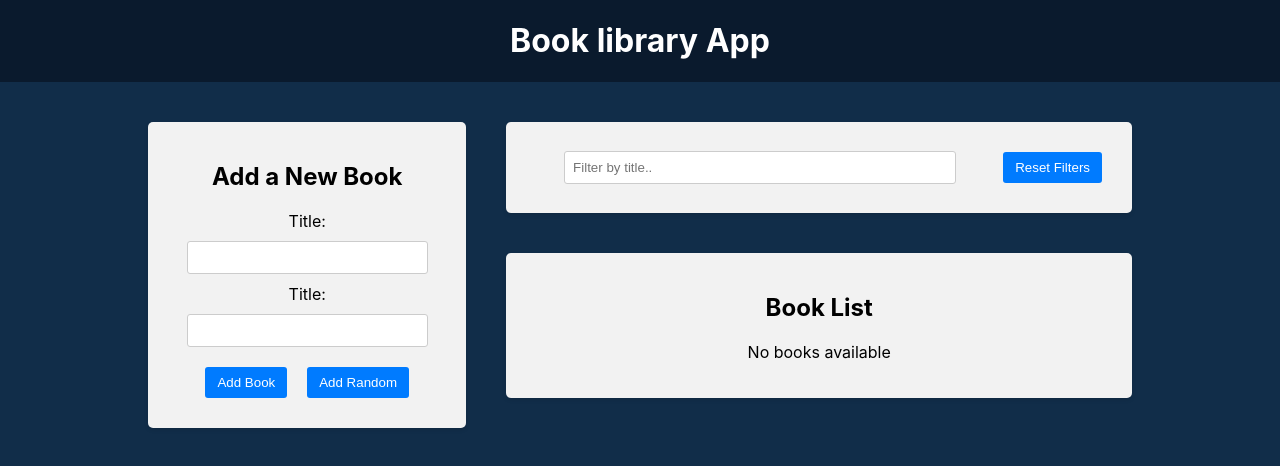
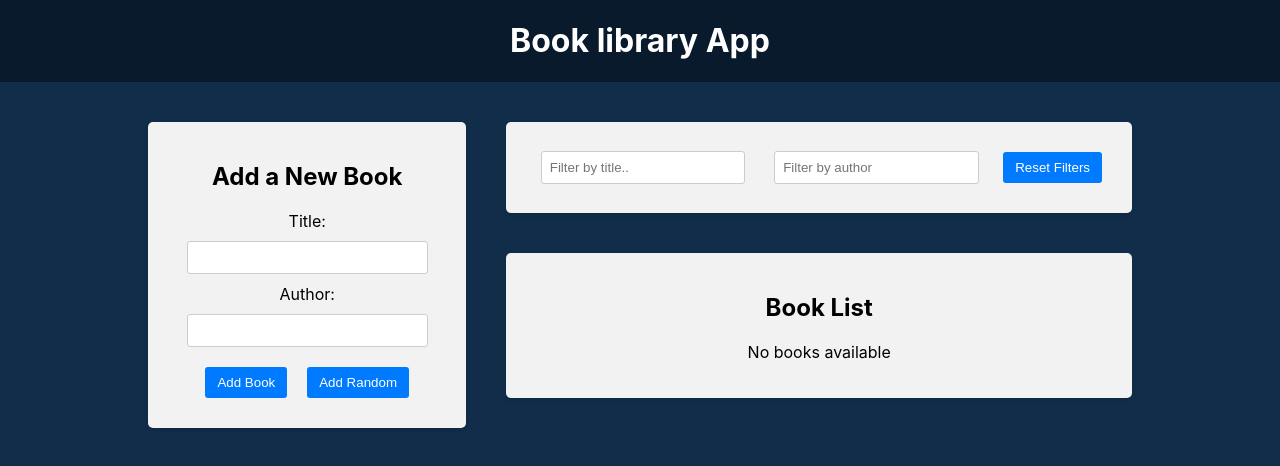
Before and after one commit to VictorSocinschi/30-react-redux, a React (Create React App) app in the folder frontend/: page / in a window 1280 px wide. Shown: the top 466 px of the page. Built offline with nearby package versions, Linux system fonts and the light colour scheme.

Commit message:
Added  Filter by Author

```diff
--- a/frontend/src/components/BookForm/BookForm.js
+++ b/frontend/src/components/BookForm/BookForm.js
@@ -40,7 +40,7 @@
           />
         </div>
         <div>
-          <label htmlFor="author">Title:</label>
+          <label htmlFor="author">Author:</label>
           <input
             type="text"
             id="author"
--- a/frontend/src/components/BookList/BookList.js
+++ b/frontend/src/components/BookList/BookList.js
@@ -1,12 +1,16 @@
 import { useSelector, useDispatch } from "react-redux";
 import { BsBookmarkStar, BsBookmarkStarFill } from "react-icons/bs";
 import { deleteBook, toggleFavorite } from "../../redux/books/actionCreators";
-import { selectTitleFilter } from "../../redux/slices/filterSlice";
+import {
+  selectTitleFilter,
+  selectAuthorFilter,
+} from "../../redux/slices/filterSlice";
 import "./BookList.css";
 
 const BookList = () => {
   const books = useSelector((state) => state.books);
   const titleFilter = useSelector(selectTitleFilter);
+  const authorFilter = useSelector(selectAuthorFilter);
   const dispatch = useDispatch();
 
   const handleDeleteBook = (id) => {
@@ -21,7 +25,10 @@
     const matchesTitle = book.title
       .toLowerCase()
       .includes(titleFilter.toLowerCase());
-    return matchesTitle;
+    const matchesAuthor = book.author
+      .toLowerCase()
+      .includes(authorFilter.toLowerCase());
+    return matchesTitle && matchesAuthor;
   });
 
   return (
--- a/frontend/src/components/Filter/Filter.js
+++ b/frontend/src/components/Filter/Filter.js
@@ -1,8 +1,10 @@
 import { useDispatch, useSelector } from "react-redux";
 import {
   setTitleFilter,
+  setAuthorFilter,
   resetFilters,
   selectTitleFilter,
+  selectAuthorFilter,
 } from "../../redux/slices/filterSlice";
 
 import "./Filter.css";
@@ -10,9 +12,13 @@
 const Filter = () => {
   const dispatch = useDispatch();
   const titleFilter = useSelector(selectTitleFilter);
+  const authorFilter = useSelector(selectAuthorFilter);
 
   const handeTitleFilterChange = (e) => {
     dispatch(setTitleFilter(e.target.value));
+  };
+  const handeAuthorFilterChange = (e) => {
+    dispatch(setAuthorFilter(e.target.value));
   };
 
   const handleResetFilters = () => {
@@ -28,6 +34,14 @@
             placeholder="Filter by title.."
             onChange={handeTitleFilterChange}
           />
+        </div>{" "}
+        <div className="filter-group">
+          <input
+            type="text"
+            value={authorFilter}
+            placeholder="Filter by author"
+            onChange={handeAuthorFilterChange}
+          />
         </div>
         <button type="button" onClick={handleResetFilters}>
           Reset Filters
--- a/frontend/src/redux/slices/filterSlice.js
+++ b/frontend/src/redux/slices/filterSlice.js
@@ -2,21 +2,27 @@
 
 const initialState = {
   title: "",
+  author: "",
 };
 const filterSlice = createSlice({
   name: "filter",
   initialState,
   reducers: {
     setTitleFilter: (state, action) => {
-      return { ...state, title: action.payload };
+      state.title = action.payload;
+    },
+    setAuthorFilter: (state, action) => {
+      state.author = action.payload;
     },
     resetFilters: (state) => {
       return initialState;
     },
   },
 });
-export const { setTitleFilter, resetFilters } = filterSlice.actions;
+export const { setTitleFilter, setAuthorFilter, resetFilters } =
+  filterSlice.actions;
 
 export const selectTitleFilter = (state) => state.filter.title;
+export const selectAuthorFilter = (state) => state.filter.author;
 
 export default filterSlice.reducer;
```
